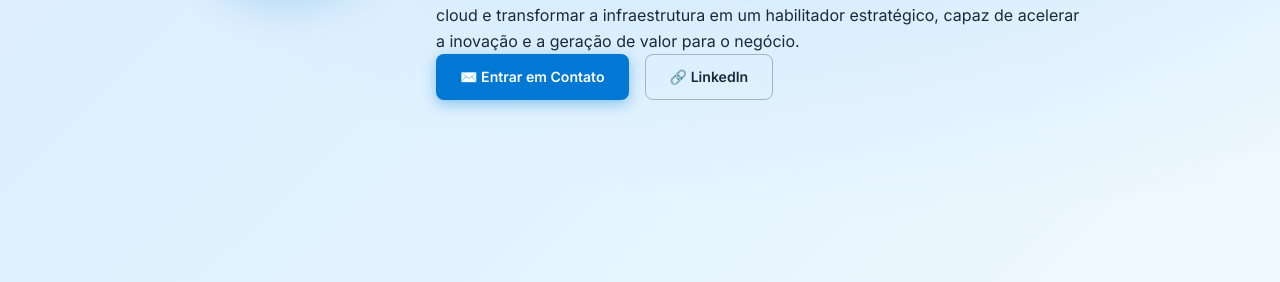
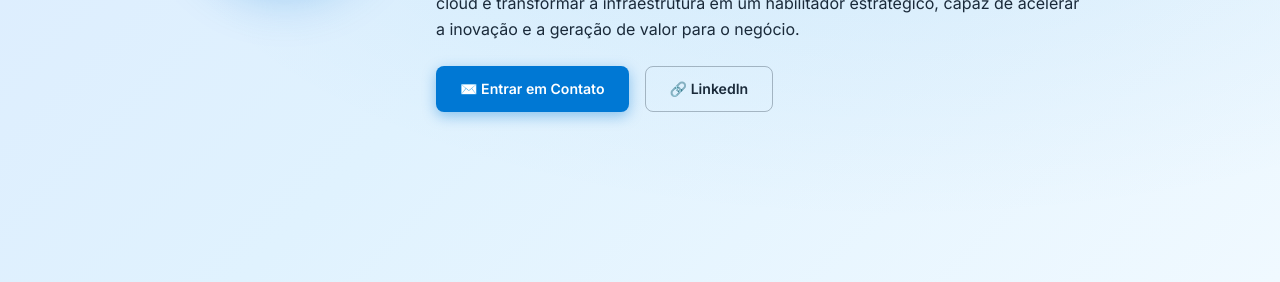
Before and after one commit to lparruda/lparruda.github.io, a plain HTML site: page index.html in a window 1280 px wide. Shown: the part 518-800 px from the top of the page. Drawn offline with Linux system fonts and the light colour scheme.

Commit message:
Add files via upload

```diff
--- a/index.html
+++ b/index.html
@@ -148,7 +148,7 @@
     .hero-summary { font-size: .95rem; color: var(--hero-summary); line-height: 1.8; margin-bottom: 2rem; max-width: 520px; transition: color .3s; }
     .hero-summary p { margin-bottom: .75rem; }
     .hero-summary p:last-child { margin-bottom: 0; }
-    .hero-btns { display: flex; gap: 1rem; flex-wrap: wrap; }
+    .hero-btns { display: flex; gap: 1rem; flex-wrap: wrap; margin-top: 1.5rem; }
     .btn { padding: .65rem 1.5rem; border-radius: 8px; font-size: .88rem; font-weight: 600; text-decoration: none; transition: all .2s; display: inline-flex; align-items: center; gap: .5rem; cursor: pointer; border: none; }
     .btn-primary { background: var(--blue); color: #fff; box-shadow: 0 4px 14px rgba(0,120,212,.4); }
     .btn-primary:hover { background: var(--blue-dk); transform: translateY(-1px); }
@@ -283,13 +283,10 @@
       <p class="hero-title">Azure · Linux · IaC · DevOps · MCT</p>
       <p class="hero-location">📍 <span data-pt="Recife, Pernambuco, Brasil" data-en="Recife, Pernambuco, Brazil">Recife, Pernambuco, Brasil</span></p>
       <p class="hero-summary"
-        data-pt="Com mais de 20 anos de experiência em infraestrutura de TI e diversas certificações Microsoft, atuo como Arquiteto de Soluções em Cloud, com foco em consultoria e pré-vendas.
-
-        Meu objetivo é viabilizar plataformas confiáveis e escaláveis, otimizar custos em cloud e transformar a infraestrutura em um habilitador estratégico, capaz de acelerar a inovação e a geração de valor para o negócio."
+        data-pt="Com mais de 20 anos de experiência em infraestrutura de TI e diversas certificações Microsoft, atuo como Arquiteto de Soluções em Cloud, com foco em consultoria e pré-vendas. Meu objetivo é viabilizar plataformas confiáveis e escaláveis, otimizar custos em cloud e transformar a infraestrutura em um habilitador estratégico, capaz de acelerar a inovação e a geração de valor para o negócio."
         data-en="With over 20 years of experience in IT infrastructure and multiple Microsoft certifications, I work as a Cloud Solution Architect focused on consulting and pre-sales. My goal is to enable reliable and scalable platforms, optimize cloud costs, and transform infrastructure into a strategic business enabler, capable of accelerating innovation and value generation for the business.">
         <p>Com mais de 20 anos de experiência em infraestrutura de TI e diversas certificações Microsoft, atuo como Arquiteto de Soluções em Cloud, com foco em consultoria e pré-vendas.</p>
         <p>Meu objetivo é viabilizar plataformas confiáveis e escaláveis, otimizar custos em cloud e transformar a infraestrutura em um habilitador estratégico, capaz de acelerar a inovação e a geração de valor para o negócio.</p>
-      </p>
       </p>
       <div class="hero-btns">
         <a href="#contact" class="btn btn-primary" data-pt="✉️ Entrar em Contato" data-en="✉️ Get in Touch">✉️ Entrar em Contato</a>
```
